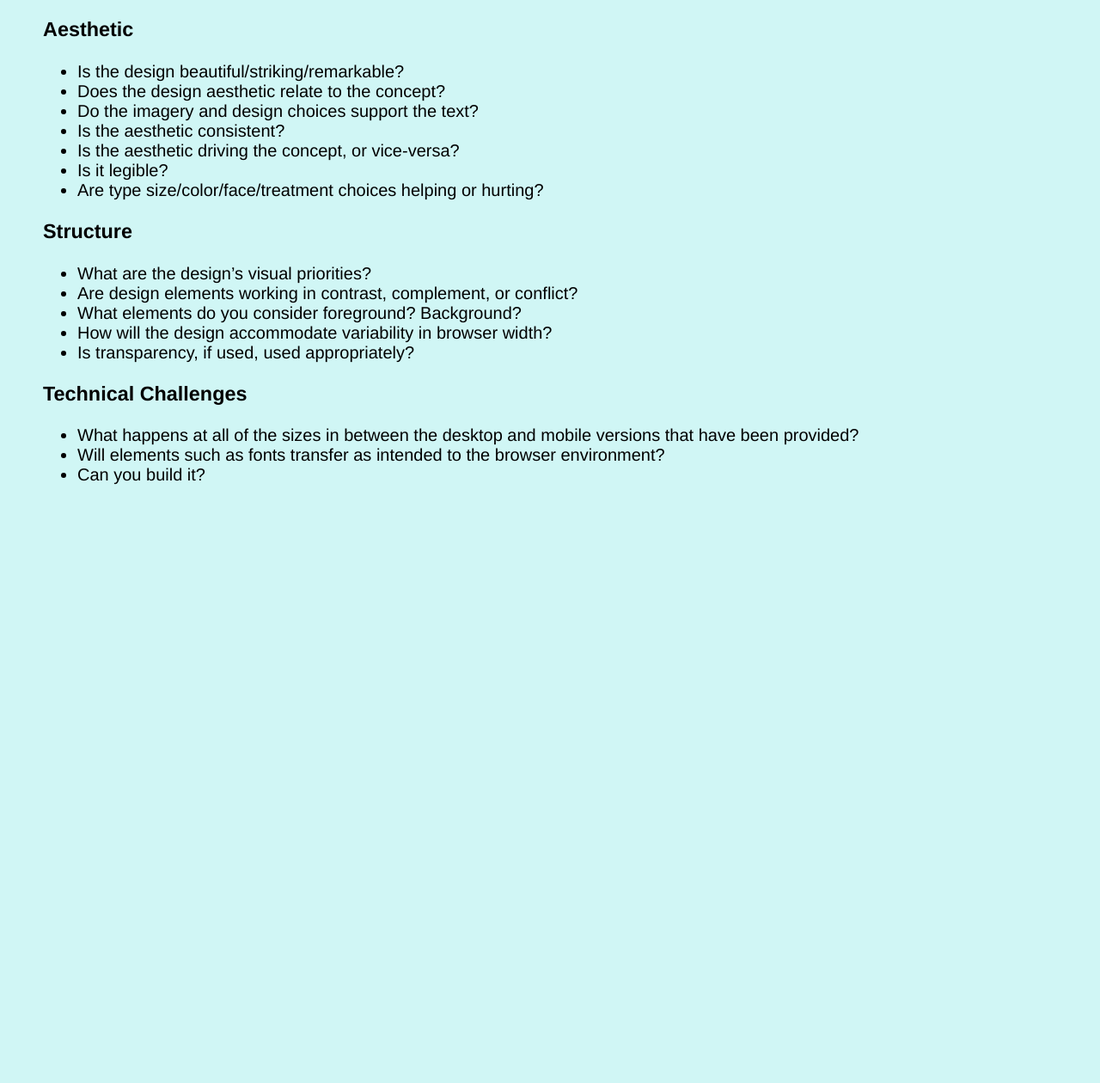
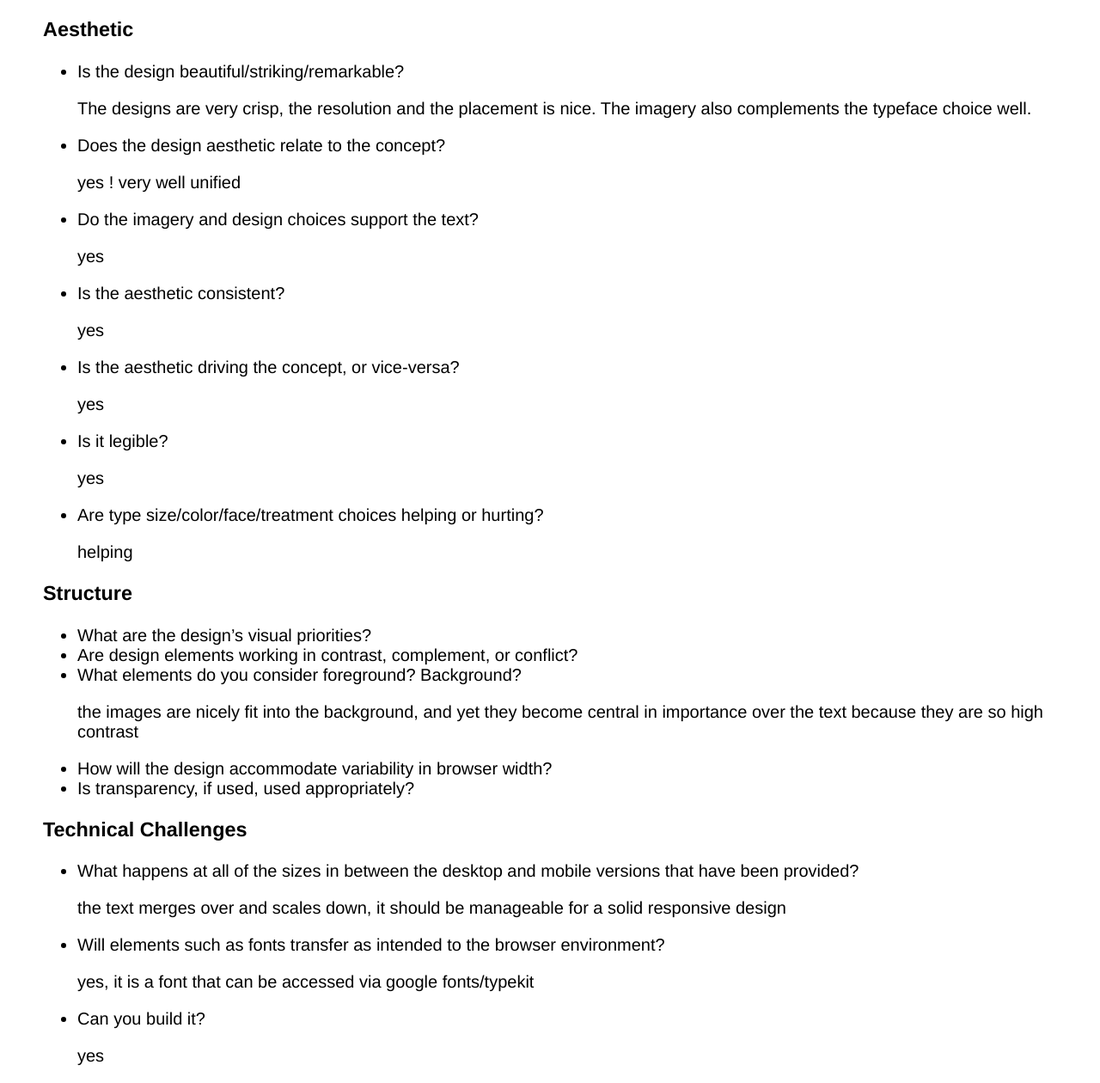
Before and after one commit to gslancaster23/iffall2017, a plain HTML site: page postcards/feedback/index.html in a window 1280 px wide. Shown: the part 170-1430 px from the top of the page at 86% size. Before the commit the page ends 800 px from the top, so only its background shows below. Drawn offline with Linux system fonts and the light colour scheme.

Commit message:
upload 2

```diff
--- a/postcards/feedback/index.html
+++ b/postcards/feedback/index.html
@@ -4,9 +4,6 @@
 	<head>
 		<title>Responsive 'postcard' triptych - feedback</title>
 		<style type="text/css">
-			html {
-				background: rgb(208, 246, 245);
-			}
 			body {
 				font-family: helvetica;
 				font-size: 20px;
@@ -26,18 +23,28 @@
 		<h3>Aesthetic</h3>
 		<ul>
 			<li>Is the design beautiful/striking/remarkable?</li>
+			<p> The designs are very crisp, the resolution and the placement is nice. The imagery also complements the typeface choice well.
+			</p>
 			<li>Does the design aesthetic relate to the concept? </li>
+			<p> yes ! very well unified
+			</p>
 			<li>Do the imagery and design choices support the text?</li>
+			<p> yes </p>
 			<li>Is the aesthetic consistent?</li>
+			<p> yes </p>
 			<li>Is the aesthetic driving the concept, or vice-versa?</li>
+			<p> yes </p>
 			<li>Is it legible?</li>
+			<p> yes </p>
 			<li>Are type size/color/face/treatment choices helping or hurting?</li>
+			<p> helping </p>
 		</ul>
 		<h3> Structure </h3>
 		<ul>
 			<li>What are the design’s visual priorities?</li>
 			<li>Are design elements working in contrast, complement, or conflict?</li>
 			<li>What elements do you consider foreground? Background?</li>
+			<p> the images are nicely fit into the background, and yet they become central in importance over the text because they are so high contrast </p>
 			<li>How will the design accommodate variability in browser width?</li>
 			<li>Is transparency, if used, used appropriately?</li>
 		</ul>
@@ -45,7 +52,10 @@
 	<h3> Technical Challenges </h3>
 	<ul>
 		<li>What happens at all of the sizes in between the desktop and mobile versions that have been provided? </li>
+		<p> the text merges over and scales down, it should be manageable for a solid responsive design </p>
 		<li> Will elements such as fonts transfer as intended to the browser environment? </li>
+		<p> yes, it is a font that can be accessed via google fonts/typekit </p>
 		<li> Can you build it? </li>
+		<p> yes </p>
 	</body>
 </html>
```
